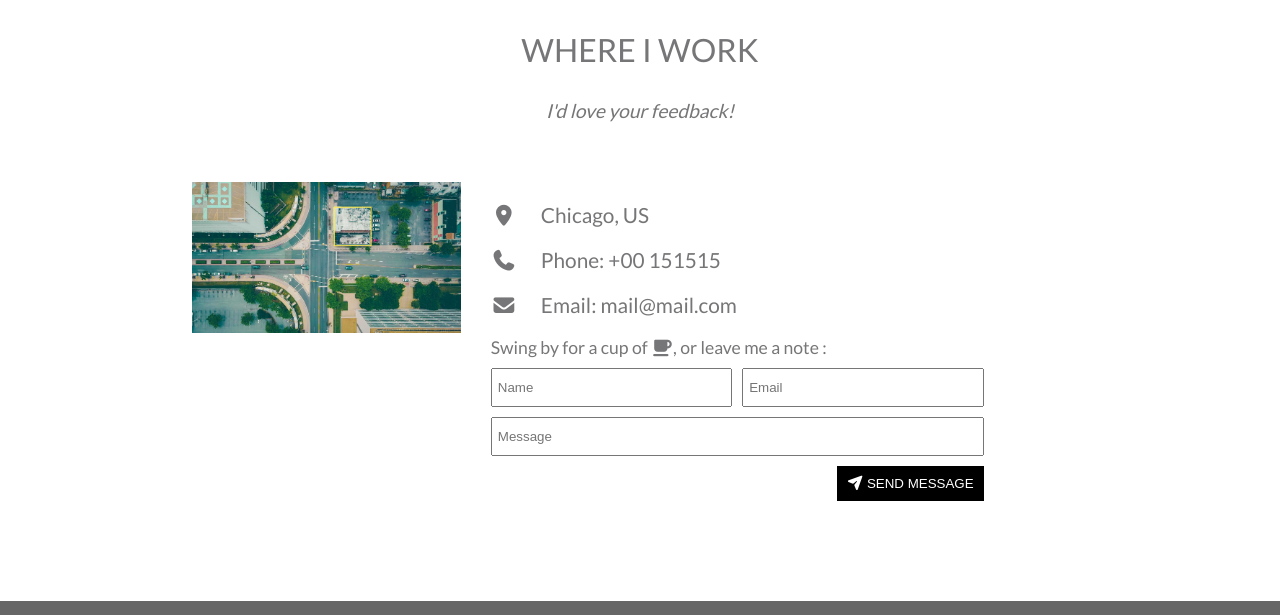
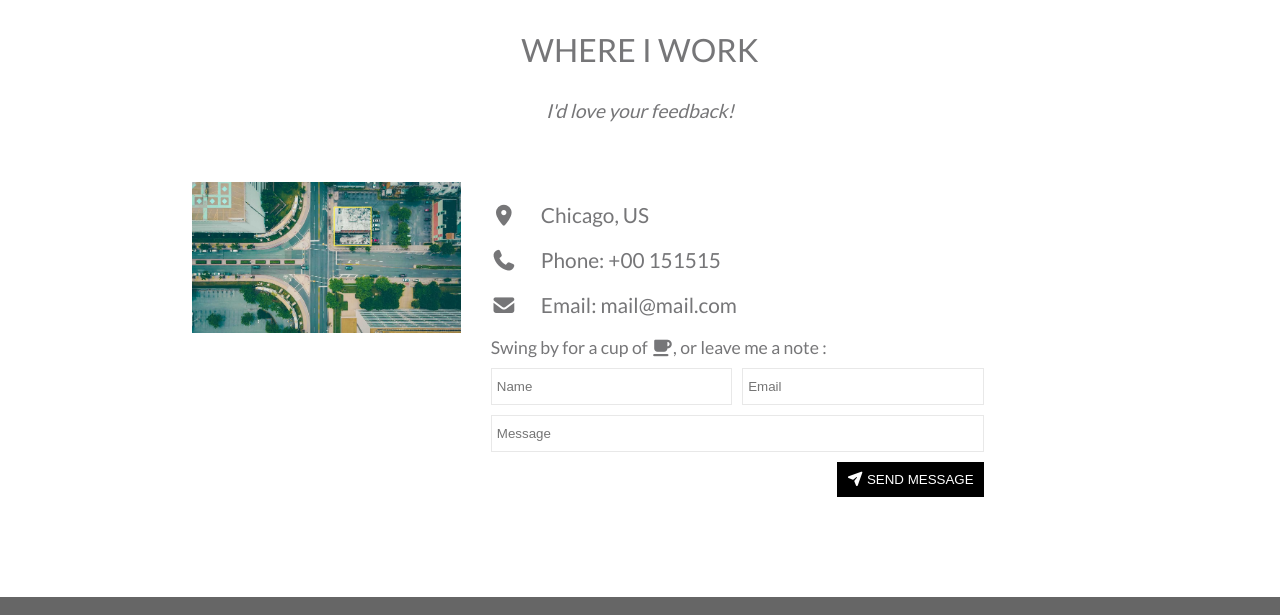
Before and after one commit to ThomasDlv0/maquette-portfolio, a plain HTML site: page index.html in a window 1280 px wide. Shown: the part 3990-4605 px from the top of the page. Drawn offline with Linux system fonts and the light colour scheme.

Commit message:
changement de couleur bordure input

```diff
--- a/css/style.css
+++ b/css/style.css
@@ -372,6 +372,7 @@ main #contact .contact-content-input .contact-input{
 main #contact .contact-content-input .contact-input input{
     width: 100%;
     margin-right: 10px;
+    border: 1px solid #e8e8e8;
 }
 
 main #contact .contact-content-input .contact-input input:last-child{
@@ -386,6 +387,7 @@ main #contact .contact-content-input .contact-input-message {
 
 main #contact .contact-content-input .contact-input-message input{
     width: 100%;
+    border: 1px solid #e8e8e8;
 }
 
 main #contact .contact-content-input .contact-input-submit {
```
Also changed, not shown: index.html (+4 -0 lines).
